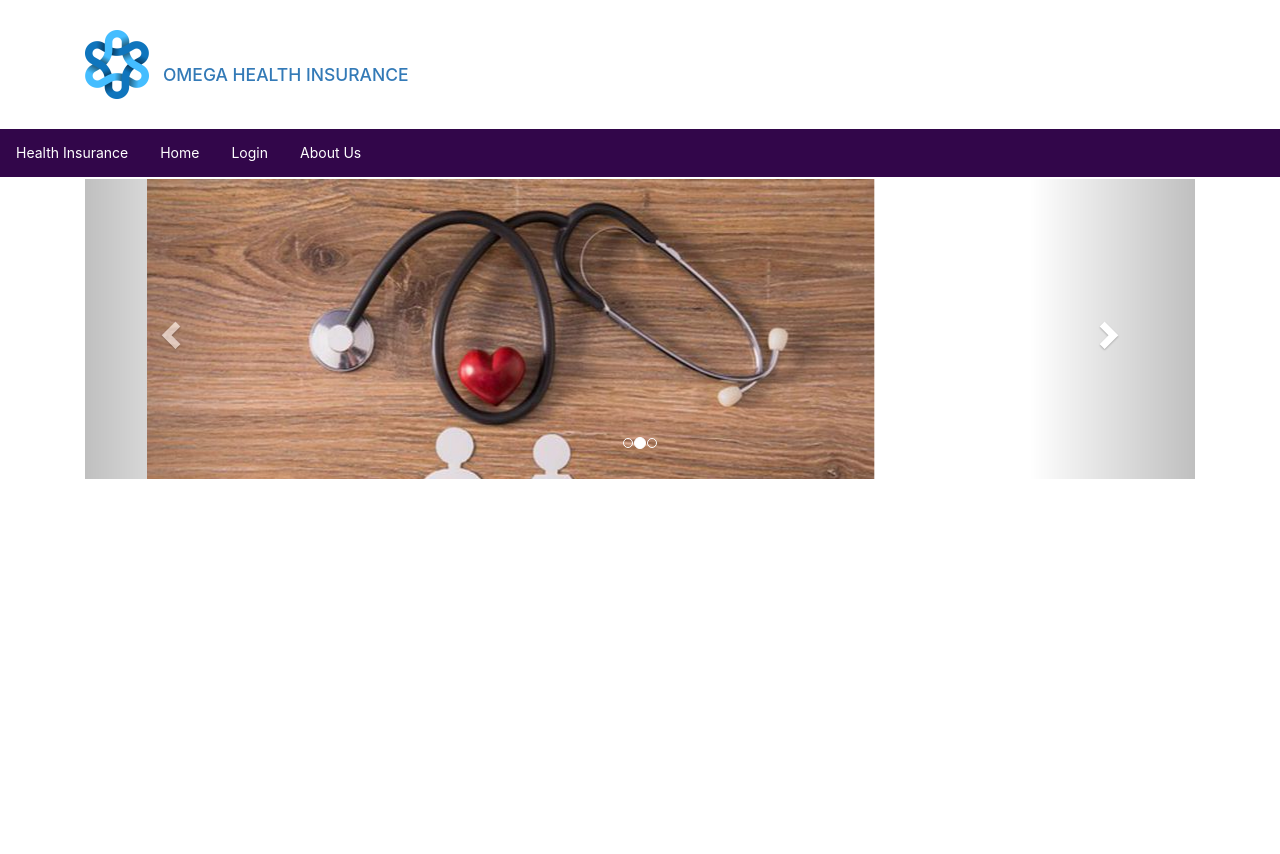
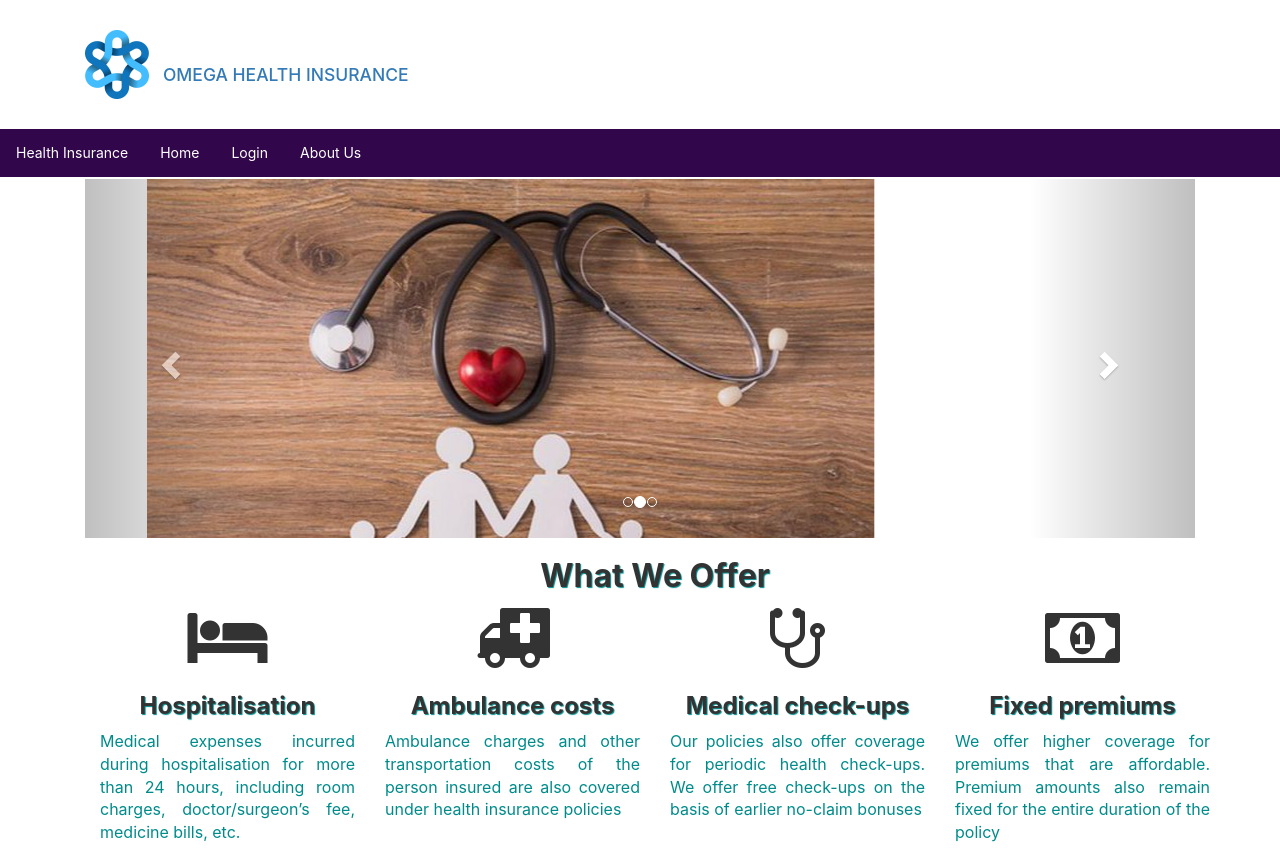
Before and after one commit to Ranjudevadiga/HealthInsuranceReact, a React (Create React App) app in the folder onlineinsurance/: page / in a window 1280 px wide. Before the commit the page ends 800 px from the top, so only its background shows below. Built offline with nearby package versions, Linux system fonts and the light colour scheme; a web font is replaced by a local one.

Commit message:
Reg cust

```diff
--- a/onlineinsurance/src/components/Welcome.js
+++ b/onlineinsurance/src/components/Welcome.js
@@ -18,6 +18,12 @@ render(){
 
       <div class="item active">
         <img src="images/Health-insurance-min_1.jpg" alt="Los Angeles"></img>
+        <div className="box-one">
+          <label>Login</label>
+        <p class="change_link">
+					<a href="/login" class="login-one"> Login</a>
+				</p>
+      </div>
 
       </div>
 
@@ -43,6 +49,59 @@ render(){
       <span class="sr-only">Next</span>
     </a>
   </div>
+  <section id="Services" class="content-section text-center">
+            <div class="container">
+              <div class="block-heading">
+                <h2>What We Offer</h2>
+              </div>
+              <div class="row">
+                <div class="col-md-3 col-sm-6">
+
+                      <div class="front-content">
+                        <i class="fa fa-hotel fa-5x "  aria-hidden="true"></i>
+                        <h3>Hospitalisation</h3>
+
+                    </div>
+                    <div class="service-content">
+                      <p>Medical expenses incurred during hospitalisation for more than 24 hours, including room charges, doctor/surgeon’s fee, medicine bills, etc.</p>
+                    </div>
+
+                </div>
+                <div class="col-md-3 col-sm-6">
+
+                      <div class="front-content">
+                        <i class="fa fa-ambulance fa-5x"></i>
+                        <h3>Ambulance costs</h3>
+                      </div>
+
+                    <div class="service-content">
+
+                      <p> Ambulance charges and other transportation costs of the person insured are also covered under health insurance policies</p>
+                    </div>
+
+                </div>
+                <div class="col-md-3 col-sm-6">
+
+                      <div class="front-content">
+                        <i class="fa fa-stethoscope fa-5x" aria-hidden="true"></i>
+                        <h3>Medical check-ups</h3>
+                  </div>
+                    <div class="service-content">
+                      <p>Our policies also offer coverage for periodic health check-ups. We offer free check-ups on the basis of earlier no-claim bonuses</p>
+                    </div>
+                </div>
+                <div class="col-md-3 col-sm-6">
+                      <div class="front-content">
+                        <i class="fa fa-money fa-5x"></i>
+                        <h3>Fixed premiums</h3>
+                      </div>
+                    <div class="service-content">
+                      <p>We offer higher coverage for premiums that are affordable. Premium amounts also remain fixed for the entire duration of the policy</p>
+                    </div>
+                  </div>
+
+              </div>
+            </div></section>
 </div>
 
 
--- a/onlineinsurance/src/components/user/RegisterCustomer.css
+++ b/onlineinsurance/src/components/user/RegisterCustomer.css
@@ -66,3 +66,25 @@
 
 
   }
+
+  .service-content p{
+    font-size: medium;
+    text-align: justify;
+    color: darkcyan;
+
+  }
+  .front-content h3{
+    text-align: center;
+    font-size: x-large;
+   font-weight: bolder;
+
+    text-shadow:1px 1px 1px darkcyan;
+  }
+  .block-heading h2{
+    text-align: center;
+    font-size: xx-large;
+   font-weight: bolder;
+
+    text-shadow:1px 1px 1px darkcyan;
+
+  }
```
